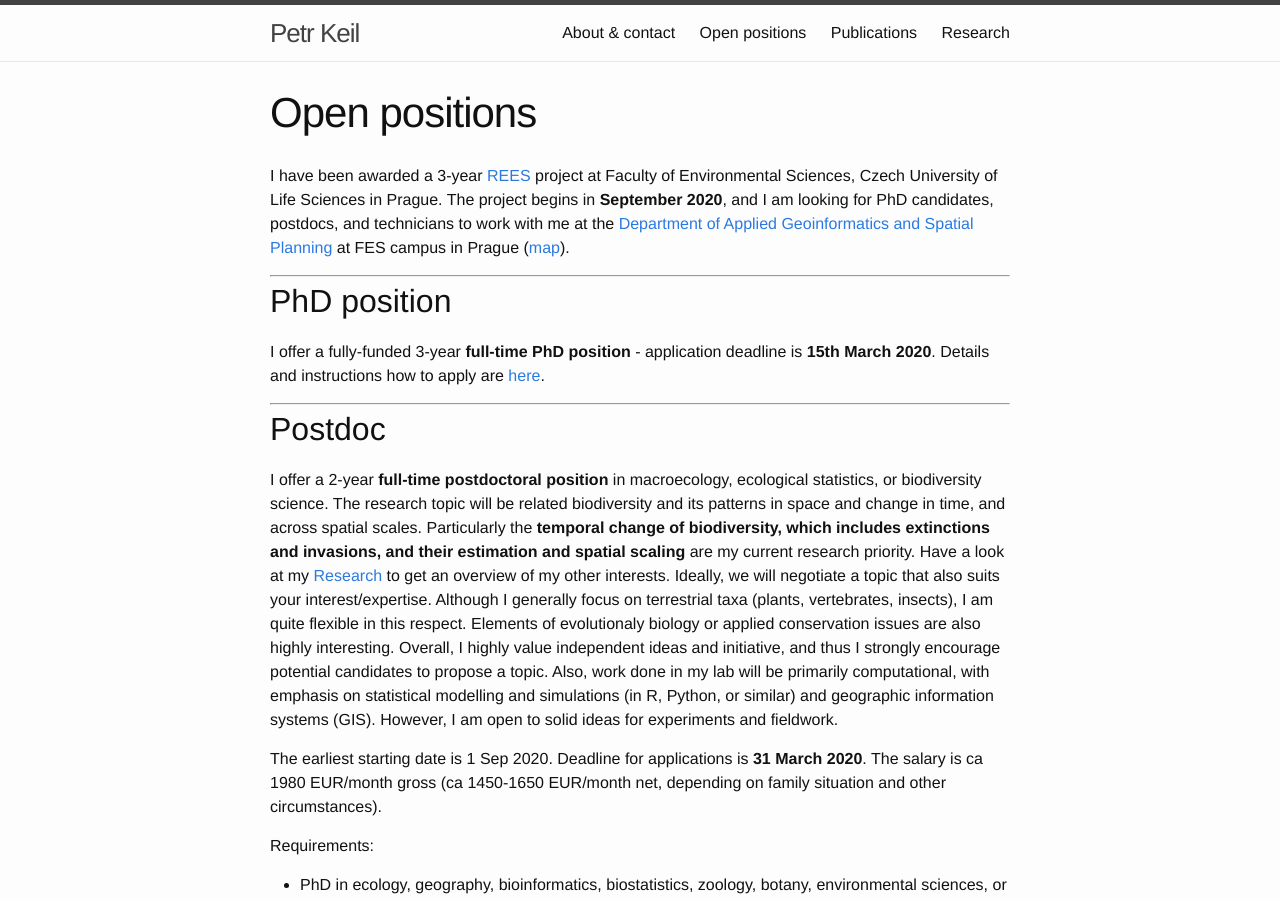
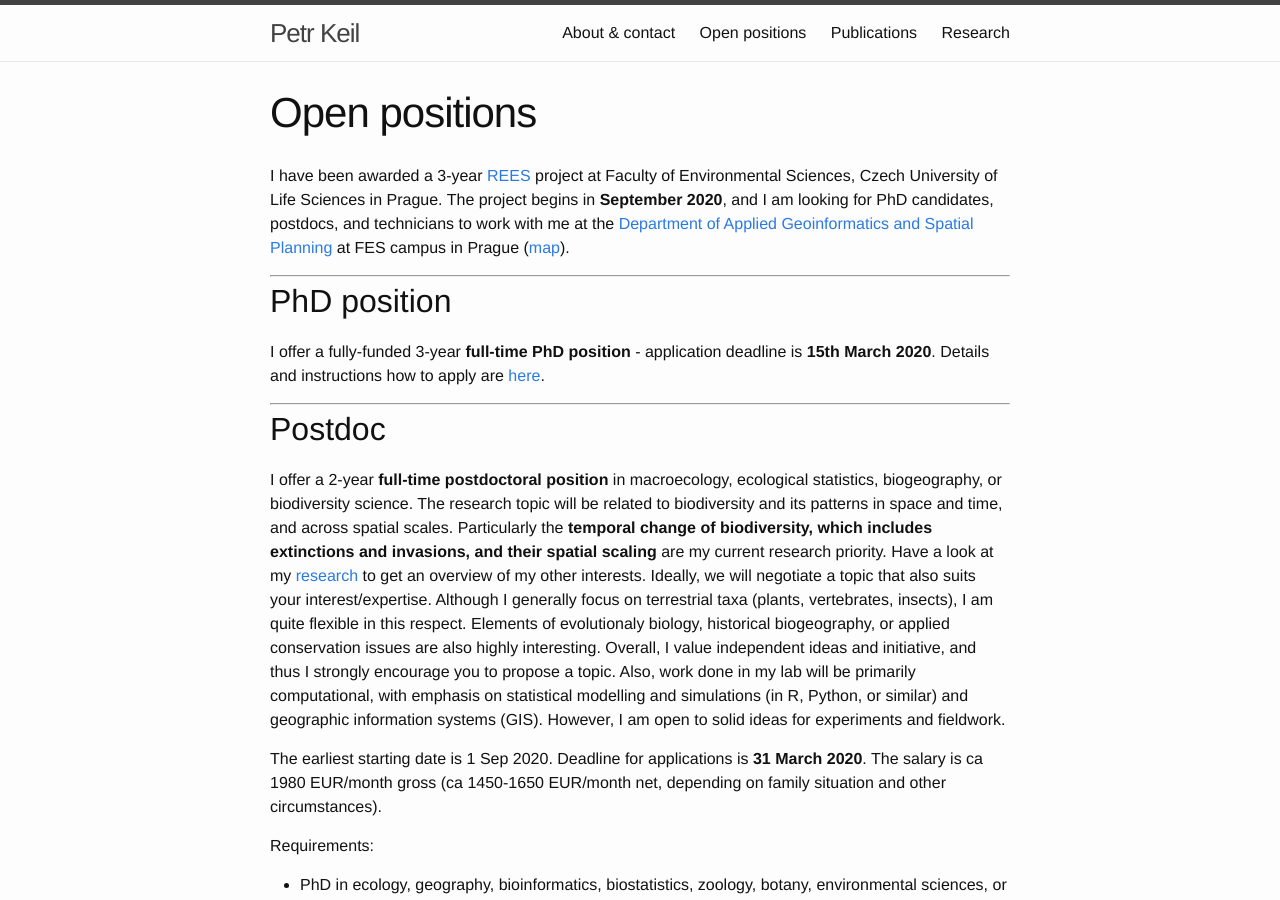
Before and after one commit to petrkeil/website, a Jekyll site: the page built from positions.md, in a window 1280 px wide and 900 px high. Built offline with Jekyll 4.4.1, drawn with Linux system fonts in a browser that asks for light colours.

Commit message:
postdoc updated 8

```diff
--- a/positions.md
+++ b/positions.md
@@ -18,7 +18,7 @@
 
 ## Postdoc
 
-I offer a 2-year **full-time postdoctoral position** in macroecology, ecological statistics, or biodiversity science. The research topic will be related biodiversity and its patterns in space and change in time, and across spatial scales. Particularly the **temporal change of biodiversity, which includes extinctions and invasions, and their estimation and spatial scaling** are my current research priority. Have a look at my [Research](https://petrkeil.github.io/website//research/) to get an overview of my other interests. Ideally, we will negotiate a topic that also suits your interest/expertise. Although I generally focus on terrestrial taxa (plants, vertebrates, insects), I am quite flexible in this respect. Elements of evolutionaly biology or applied conservation issues are also highly interesting. Overall, I highly value independent ideas and initiative, and thus I strongly encourage potential candidates to propose a topic. Also, work done in my lab will be primarily computational, with emphasis on statistical modelling and simulations (in R, Python, or similar) and geographic information systems (GIS). However, I am open to solid ideas for experiments and fieldwork.
+I offer a 2-year **full-time postdoctoral position** in macroecology, ecological statistics, biogeography, or biodiversity science. The research topic will be related to biodiversity and its patterns in space and time, and across spatial scales. Particularly the **temporal change of biodiversity, which includes extinctions and invasions, and their spatial scaling** are my current research priority. Have a look at my [research](https://petrkeil.github.io/website//research/) to get an overview of my other interests. Ideally, we will negotiate a topic that also suits your interest/expertise. Although I generally focus on terrestrial taxa (plants, vertebrates, insects), I am quite flexible in this respect. Elements of evolutionaly biology, historical biogeography, or applied conservation issues are also highly interesting. Overall, I value independent ideas and initiative, and thus I strongly encourage you to propose a topic. Also, work done in my lab will be primarily computational, with emphasis on statistical modelling and simulations (in R, Python, or similar) and geographic information systems (GIS). However, I am open to solid ideas for experiments and fieldwork.
 
 The earliest starting date is 1 Sep 2020. Deadline for applications is **31 March 2020**. The salary is ca 1980 EUR/month gross (ca 1450-1650 EUR/month net, depending on family situation and other circumstances).
 
```
